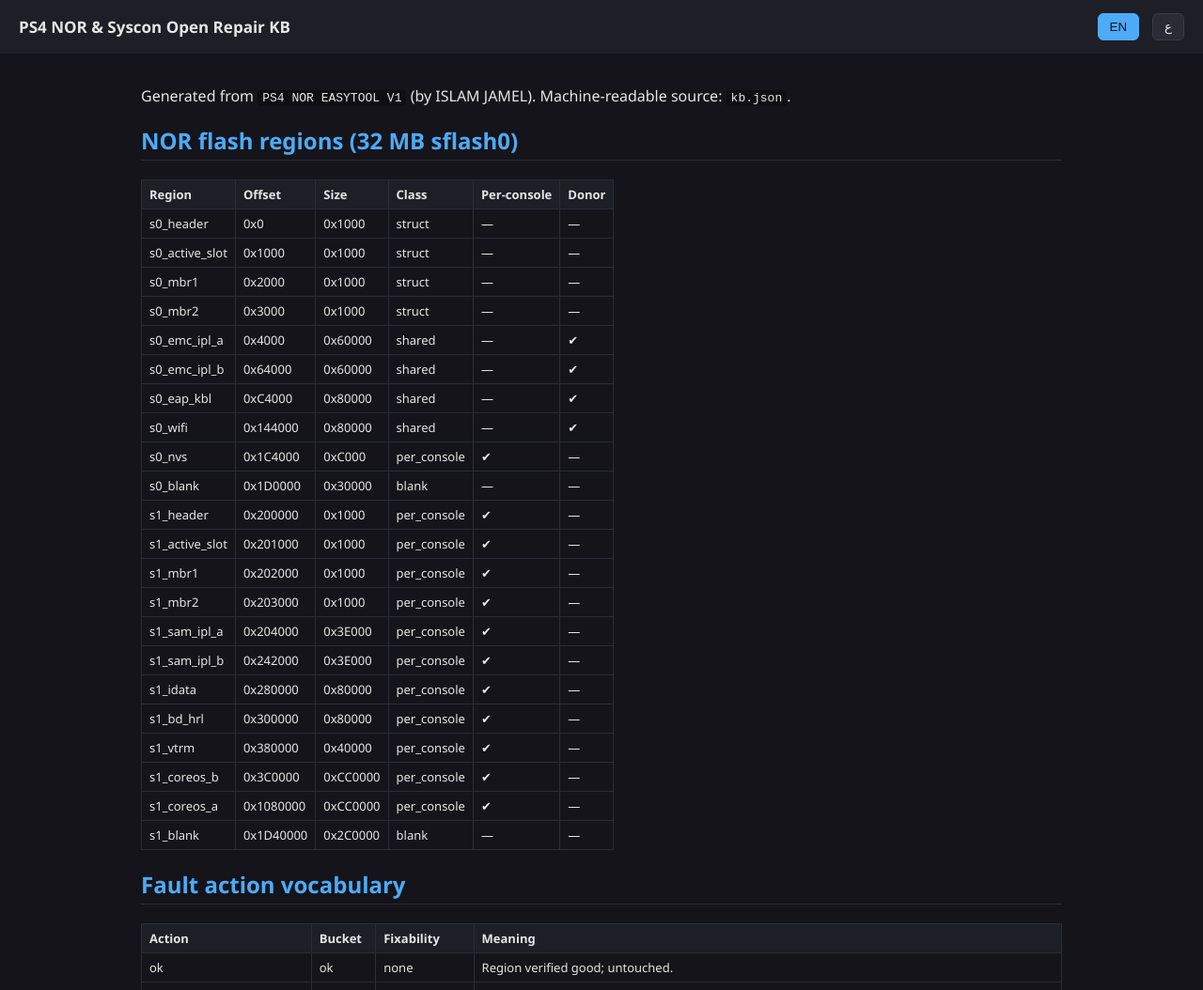
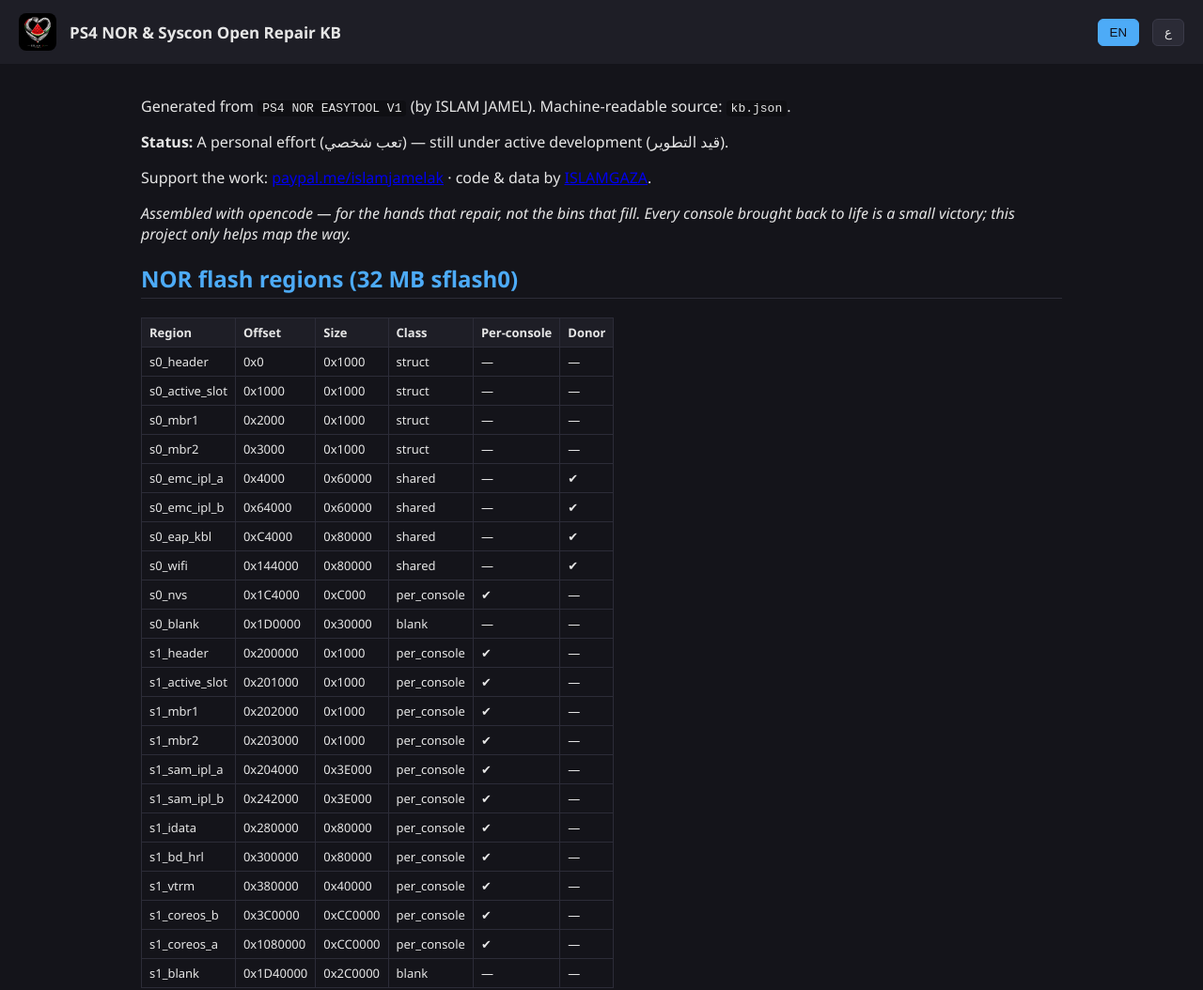
Before and after one commit to ISLAMGAZA/ps4-nor-syscon-kb, a plain HTML site: page docs/index.html in a window 1280 px wide. Shown: the top 1054 px of the page at 94% size. Drawn offline with Linux system fonts and the light colour scheme.

Commit message:
docs: logo header, personal-effort/under-development note, PayPal, assistant signature (EN/AR)

```diff
--- a/docs/index.html
+++ b/docs/index.html
@@ -24,14 +24,26 @@
 </head>
 <body class="lang-en">
 <header>
- <h1>PS4 NOR &amp; Syscon Open Repair KB</h1>
+  <img src="../branding/app_logo.png" alt="PS4 NOR EASYTOOL" style="height:40px;border-radius:8px">
+  <h1>PS4 NOR &amp; Syscon Open Repair KB</h1>
  <span style="flex:1"></span>
  <button id="en" class="active" onclick="setLang('en')">EN</button>
  <button id="ar" onclick="setLang('ar')">ع</button>
 </header>
 <main>
  <div class="en"><p>Generated from <code>PS4 NOR EASYTOOL V1</code> (by ISLAM JAMEL). Machine-readable source: <code>kb.json</code>.</p></div>
- <div class="ar"><p>مولّدة من <code>PS4 NOR EASYTOOL V1</code> (بواسطة ISLAM JAMEL). المصدر الآلي: <code>kb.json</code>.</p></div>
+  <div class="ar"><p>مولّدة من <code>PS4 NOR EASYTOOL V1</code> (بواسطة ISLAM JAMEL). المصدر الآلي: <code>kb.json</code>.</p></div>
+
+  <div class="en">
+    <p><b>Status:</b> A personal effort (تعب شخصي) — still under active development (قيد التطوير).</p>
+    <p>Support the work: <a href="https://paypal.me/islamjamelak">paypal.me/islamjamelak</a> · code &amp; data by <a href="https://github.com/ISLAMGAZA">ISLAMGAZA</a>.</p>
+    <p><i>Assembled with opencode — for the hands that repair, not the bins that fill. Every console brought back to life is a small victory; this project only helps map the way.</i></p>
+  </div>
+  <div class="ar">
+    <p><b>الحالة:</b> جهد شخصي (تعب شخصي) — لا يزال قيد التطوير النشط.</p>
+    <p>ادعم العمل: <a href="https://paypal.me/islamjamelak">paypal.me/islamjamelak</a> · الأداة والبيانات من <a href="https://github.com/ISLAMGAZA">ISLAMGAZA</a>.</p>
+    <p><i>صِيغَتْ بـ opencode — لأجل الأيادي التي تُصلح، لا للحاويات التي تمتلئ. كل جهاز يُعاد إحياؤه نصرٌ صغير، وهذا المشروع لا يرسم سوى الطريق.</i></p>
+  </div>
  <div class="en">
  <h2>NOR flash regions (32 MB sflash0)</h2>
  <table><thead><tr><th>Region</th><th>Offset</th><th>Size</th><th>Class</th><th>Per-console</th><th>Donor</th></tr></thead>
@@ -191,7 +203,7 @@
  <p>واصف CORE_SWCH المكوّن من 16 بايت خاص بكل كونسول/موديل وغير قابل للتنبؤ؛ الأداة تخمّنه بكتابة NOR رقم N + Syscon معدّل وقراءة UART.</p>
 </div>
 </main>
-<footer>Docs CC-BY-4.0; code MIT. Tool &amp; data by ISLAM JAMEL. Generated 2026-07-14T13:35:27Z.</footer>
+  <footer>Docs CC-BY-4.0; code MIT. Tool &amp; data by <a href="https://github.com/ISLAMGAZA">ISLAM JAMEL</a> · <a href="https://paypal.me/islamjamelak">Donate</a>. Assembled with opencode. Generated 2026-07-14T13:35:27Z.</footer>
 <script>
  function setLang(l){document.body.className='lang-'+l;
    document.getElementById('en').classList.toggle('active',l==='en');
```
Also changed, not shown: 2 other files.
